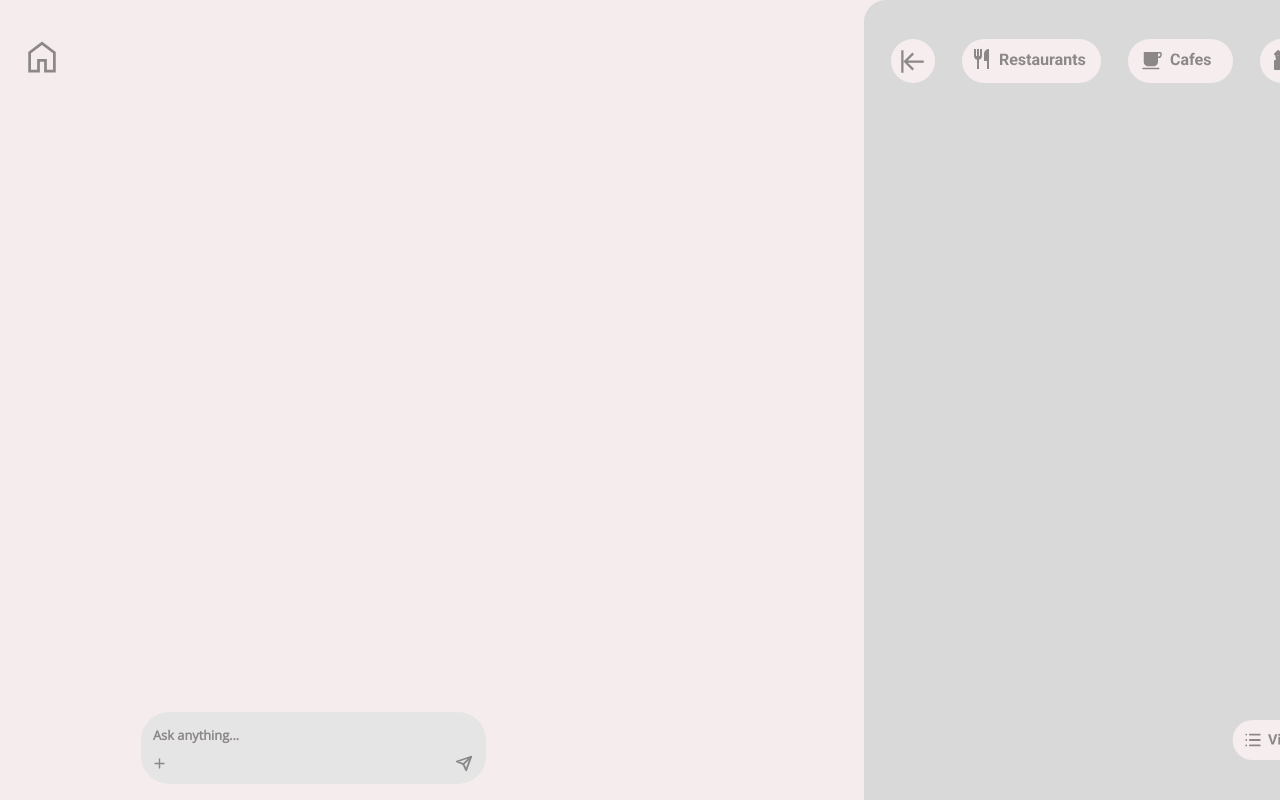
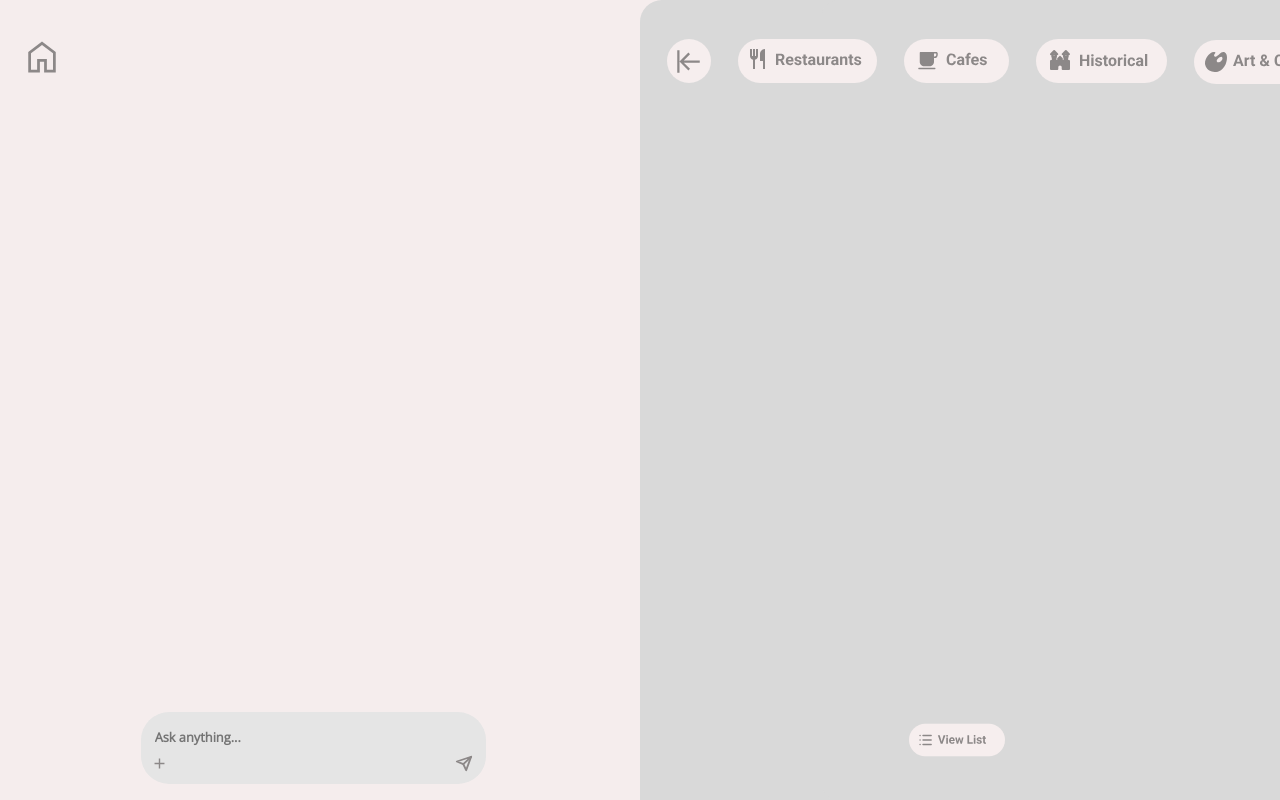
Before and after one commit to cedricdraghici/montreal-explorer, a React (Create React App) app in the folder frontend/: page /map-view in a window 1280 px wide. Built offline with nearby package versions, Linux system fonts and the light colour scheme.

Commit message:
new gigacommit

```diff
--- a/frontend/src/components/Chat.js
+++ b/frontend/src/components/Chat.js
@@ -1,19 +1,21 @@
 import React, { useState } from "react";
+import { ReactComponent as HomeIcon } from '../homeIcon.svg';
+import { useNavigate } from 'react-router-dom';
 
 function Chat() {
+  const navigate = useNavigate();
   const [messages, setMessages] = useState([]);
   const [input, setInput] = useState("");
   const [sessionId, setSessionId] = useState(null);
   const [pendingResponse, setPendingResponse] = useState(false);
+
 
   const handleSendMessage = async () => {
     if (input.trim() === "" || pendingResponse) return;
 
     const userMessage = input;
     setInput("");
-
-    const initialLength = messages.length;
-    const assistantMessageIndex = initialLength + 1;
+    const assistantMessageIndex = messages.length + 1;
 
     setMessages(prev => [
       ...prev,
@@ -24,15 +26,10 @@ function Chat() {
     setPendingResponse(true);
 
     try {
-      const response = await fetch("http://127.0.0.1:5000/gpt", {
+      const response = await fetch("http://10.122.141.184:4000/gpt", {
         method: "POST",
-        headers: {
-          "Content-Type": "application/json",
-        },
-        body: JSON.stringify({
-          session_id: sessionId,
-          user_message: userMessage
-        }),
+        headers: { "Content-Type": "application/json" },
+        body: JSON.stringify({ session_id: sessionId, user_message: userMessage }),
       });
 
       if (!response.ok) throw new Error("Request failed");
@@ -66,9 +63,7 @@ function Chat() {
               ));
             }
 
-            if (data.finished) {
-              setPendingResponse(false);
-            }
+            if (data.finished) setPendingResponse(false);
           } catch (error) {
             console.error('Error parsing chunk:', error);
           }
@@ -90,13 +85,22 @@ function Chat() {
   const messageStyles = (message) => ({
     ...styles.message,
     alignSelf: message.sender === "user" ? "flex-end" : "flex-start",
-    backgroundColor: message.sender === "user" ? "#007BFF" : "#f0f0f0",
+    backgroundColor: message.sender === "user" ? "#007BFF" : "#F3F3F3",
     color: message.sender === "user" ? "white" : "black",
     position: 'relative',
   });
 
+  const handleHomeButton = () => navigate('/');
+
   return (
     <div style={styles.container}>
+      <div style={styles.iconBar}>
+        <button className="home-button" onClick={handleHomeButton}>
+          <HomeIcon style={{ width: "24px", height: "24px", color: "#808080" }} />
+          <span className="HomeIconText">Back to Homepage</span>
+        </button>
+      </div>
+
       <div style={styles.chatBox}>
         {messages.map((message, index) => (
           <div key={index} style={messageStyles(message)}>
@@ -114,12 +118,13 @@ function Chat() {
           </div>
         ))}
       </div>
+
       <div style={styles.inputBox}>
         <input
           style={styles.input}
           value={input}
           onChange={(e) => setInput(e.target.value)}
-          placeholder="Type a message..."
+          placeholder="Ask anything..."
           onKeyPress={(e) => e.key === "Enter" && handleSendMessage()}
           disabled={pendingResponse}
         />
@@ -128,16 +133,11 @@ function Chat() {
           onClick={handleSendMessage}
           disabled={pendingResponse}
         >
-          {pendingResponse ? '...' : 'Send'}
+          {pendingResponse ? '...' : '➤'}
         </button>
       </div>
-      <style>{`
-        @keyframes pulse {
-          0% { opacity: 1; }
-          50% { opacity: 0.2; }
-          100% { opacity: 1; }
-        }
-      `}</style>
+
+      <style>{`@keyframes pulse { 0% { opacity:1; } 50% { opacity:0.2; } 100% { opacity:1; } }`}</style>
     </div>
   );
 }
@@ -146,49 +146,51 @@ const styles = {
   container: {
     display: "flex",
     flexDirection: "column",
-    height: "500px",
-    width: "300px",
-    border: "1px solid #ccc",
-    borderRadius: "8px",
-    overflow: "hidden",
+    justifyContent: "space-between",
+    height: "100vh", // Full viewport height
+    width: "100vw", // Full viewport width
+    backgroundColor: "#FFF5F5",
+    padding: "20px",
+    boxSizing: "border-box",
+    margin: "0 auto", // Center horizontally
   },
   chatBox: {
     flex: 1,
-    padding: "10px",
     overflowY: "auto",
+    padding: "15px", // Increased padding
     display: "flex",
     flexDirection: "column",
-    gap: "5px",
+    gap: "10px",
+    backgroundColor: "#FFFFFF",
+    borderRadius: "8px",
   },
   message: {
-    padding: "8px 12px",
-    borderRadius: "16px",
-    maxWidth: "70%",
+    padding: "10px 15px",
+    borderRadius: "20px",
+    maxWidth: "80%",
     wordWrap: "break-word",
   },
   inputBox: {
     display: "flex",
-    padding: "10px",
-    borderTop: "1px solid #ccc",
+    alignItems: "center",
+    gap: "10px",
+    padding: "15px 0",
   },
   input: {
     flex: 1,
-    padding: "8px",
-    borderRadius: "8px",
-    border: "1px solid #ccc",
+    padding: "15px",
+    borderRadius: "25px",
+    border: "1px solid #CCC",
+    backgroundColor: "#F9F9F9",
+    outline: "none",
   },
   sendButton: {
-    marginLeft: "10px",
-    padding: "8px 12px",
+    padding: "12px 18px",
+    borderRadius: "50%",
     backgroundColor: "#007BFF",
     color: "white",
     border: "none",
-    borderRadius: "8px",
     cursor: "pointer",
-    '&:disabled': {
-      backgroundColor: "#ccc",
-      cursor: "not-allowed"
-    }
   },
 };
 
--- a/frontend/src/components/MapViewPage.css
+++ b/frontend/src/components/MapViewPage.css
@@ -33,8 +33,6 @@
     top: 0;
     left: 119px;
 }
-
-
 
 .macbook-pro .collapse,
 .macbook-pro .restaurants,
@@ -90,56 +88,126 @@
     left: 42%; /* Center horizontally */
 }
 
-  .macbook-pro .overlap-group {
+.overlap-group {
     position: absolute;
-    width: 27%; /* Relative width */
-    height: 9%; /* Relative height */
-    bottom: 2%; /* Stick to the bottom */
-    left: 11%; /* Adjust position from the left */
+    width: 27%;
+    height: 9%;
+    bottom: 2%;
+    left: 11%;
+    display: flex;
+    align-items: center;
+    justify-content: space-between;
     background-image: url(../assets/rectangle-ask.svg);
-    background-size: cover; /* Maintain aspect ratio */
-    border-radius: 28px; /* Apply rounded corners */
-    overflow: hidden; /* Ensures the content stays within the rounded corners */
+    background-size: cover;
+    border-radius: 28px;
+    overflow: hidden;
+    padding: 0 15px;
 }
-
 
 .macbook-pro .askany {
     position: absolute;
-    width: 50%; /* Fit within the rectangle */
+    width: 105%;
     height: 50%;
-    top: 20%; /* Center vertically */
-    left: -9%; /* Center horizontally */
-    font-family: 'Open Sans', sans-serif; /* Use Open Sans */
+    top: 10%;
+    left: -9%;
+    font-family: 'Open Sans', sans-serif;
     font-weight: 600;
-    color: #8c8787;
-    font-size: 1vw; /* Responsive font size */
-    text-align: center;
+    font-size: 1vw;
+    text-align: left;
+    padding-left: 13%;
+    background-color: transparent;
+    border: none;
+    outline: none;
+    border-radius: 15px;
+    color: #333;
 }
 
 .macbook-pro .plus {
-    width: 5%; /* Relative to parent width */
-    height: auto; /* Maintain aspect ratio */
-    bottom: 3%; /* Position above the bottom */
+    width: 5%;
+    height: auto;
+    bottom: 3%;
     top: 60%;
-    left: 3%; /* Adjust from left */
+    left: 3%;
+}
+
+.macbook-pro .plus:hover {
+    filter: brightness(0.7);
 }
 
 .macbook-pro .send-button {
-    width: 5%; /* Relative to parent width */
-    height: auto; /* Maintain aspect ratio */
-    bottom: 3%; /* Position above the bottom */
+    width: 5%;
+    height: auto;
+    bottom: 3%;
     top: 60%;
-    right: 4%; /* Adjust from right */
+    right: 4%;
+}
+
+.macbook-pro .send-button:hover {
+    filter: brightness(0.7);
 }
 
 .macbook-pro .home-container {
-    position: absolute; /* Position it absolutely inside the parent container */
-    top: 35px; /* Adjust the top margin */
-    left: 20px; /* Adjust the left margin */
+    position: absolute;
+    top: 35px;
+    left: 20px;
 }
 
 .macbook-pro .home-icon {
-    width: 44px; /* Set the icon's width */
-    height: 44px; /* Set the icon's height */
-    cursor: pointer; /* Add a pointer cursor for interactivity */
+    width: 44px;
+    height: 44px;
+    cursor: pointer;
 }
+
+.macbook-pro .home-icon:hover {
+    filter: brightness(0.7);
+}
+
+.input-container {
+    position: relative;
+    width: 100%;
+    display: flex;
+    align-items: center;
+}
+
+.askany {
+    width: 100%;
+    padding: 10px;
+    border: none;
+    outline: none;
+    font-size: 16px;
+    background-color: #e9ecef;
+    border-radius: 8px;
+}
+
+.floating-label {
+    position: absolute;
+    left: 10px;
+    top: 50%;
+    transform: translateY(-50%);
+    color: #aaa;
+    font-size: 16px;
+    transition: all 0.2s ease-in-out;
+    pointer-events: none;
+}
+
+.askany:focus + .floating-label,
+.filled {
+    top: -10px;
+    left: 10px;
+    font-size: 12px;
+    color: #555;
+}
+
+.right-panel {
+    position: absolute;
+    right: 0; /* Anchor to the right side */
+    width: 50%; /* Adjust width as needed */
+    height: 100%;
+    transition: transform 0.4s ease; /* Smooth animation */
+    transform: translateX(0); /* Default position (fully visible) */
+      z-index: 10; /* higher than overlap-group */
+}
+
+.right-panel.collapsed {
+    transform: translateX(-100%); /* Move off-screen to the right */
+}
--- a/frontend/src/components/MapViewPage.js
+++ b/frontend/src/components/MapViewPage.js
@@ -1,4 +1,4 @@
-import React from "react";
+import React, { useState } from "react";
 import rectangle from "../assets/rectangle.svg";
 import curvedRec from "../assets/curved-rec.svg";
 import collapseIcon from "../assets/collapse.svg";
@@ -10,24 +10,127 @@ import parksIcon from "../assets/parks.svg";
 import viewListIcon from "../assets/viewlist.svg";
 import plusIcon from "../assets/plus.svg";
 import sendButtonIcon from "../assets/send-button.svg";
-import homeIcon from "../assets/home.svg"; // Home Icon import
+import homeIcon from "../assets/home.svg";
 import "./MapViewPage.css";
 
 function MapViewPage() {
+  const [messages, setMessages] = useState([]);
+  const [input, setInput] = useState("");
+  const [sessionId, setSessionId] = useState(null);
+  const [pendingResponse, setPendingResponse] = useState(false);
+  const [hoveredIndex, setHoveredIndex] = useState(null);
+  const [isCollapsed, setIsCollapsed] = useState(false);
+
+  const handleCollapseClick = () => {
+    setIsCollapsed((prev) => !prev);
+  };
+
+  const handleSendMessage = async () => {
+    if (input.trim() === "" || pendingResponse) return;
+
+    const userMessage = input;
+    setInput("");
+
+    const assistantIndex = messages.length + 1;
+
+    setMessages((prev) => [
+      ...prev,
+      { text: userMessage, sender: "user" },
+      { text: "", sender: "assistant", isStreaming: true },
+    ]);
+
+    setPendingResponse(true);
+
+    try {
+      const response = await fetch("http://10.122.141.184:4000/gpt", {
+        method: "POST",
+        headers: { "Content-Type": "application/json" },
+        body: JSON.stringify({ session_id: sessionId, user_message: userMessage }),
+      });
+
+      if (!response.ok) throw new Error("Request failed");
+
+      const reader = response.body.getReader();
+      const decoder = new TextDecoder();
+      let buffer = "";
+
+      while (true) {
+        const { done, value } = await reader.read();
+        if (done) break;
+
+        buffer += decoder.decode(value, { stream: true });
+        const chunks = buffer.split("\n\n");
+
+        for (let i = 0; i < chunks.length - 1; i++) {
+          const chunk = chunks[i].trim();
+          if (!chunk.startsWith("data: ")) continue;
+
+          try {
+            const data = JSON.parse(chunk.slice(6));
+
+            if (data.session_id) {
+              setSessionId(data.session_id);
+            }
+
+            if (data.delta) {
+              setMessages((prev) =>
+                prev.map((msg, index) =>
+                  index === assistantIndex
+                    ? {
+                        ...msg,
+                        text: msg.text + data.delta,
+                        isStreaming: !data.finished,
+                      }
+                    : msg
+                )
+              );
+            }
+
+            if (data.finished) {
+              setPendingResponse(false);
+            }
+          } catch (error) {
+            console.error("Error parsing chunk:", error);
+          }
+        }
+        buffer = chunks[chunks.length - 1];
+      }
+    } catch (error) {
+      console.error("Error:", error);
+      setMessages((prev) =>
+        prev.map((msg, index) =>
+          index === assistantIndex
+            ? {
+                text: error.message,
+                sender: "assistant",
+              }
+            : msg
+        )
+      );
+      setPendingResponse(false);
+    }
+  };
+
   return (
     <div className="macbook-pro">
       <div className="div">
-        {/* Home Icon */}
+        {/* Home icon */}
         <div className="home-container">
           <a href="/">
             <img className="home-icon" src={homeIcon} alt="Home Icon" />
           </a>
         </div>
 
-        <div className="overlap">
+        {/* Right panel */}
+        <div className={`right-panel ${isCollapsed ? "collapsed" : ""}`}>
           <img className="rectangle" src={rectangle} alt="Background Rectangle" />
           <img className="curved-rec" src={curvedRec} alt="Curved Background" />
-          <img className="collapse" src={collapseIcon} alt="Collapse Icon" />
+          <img
+            className="collapse"
+            src={collapseIcon}
+            alt="Collapse Icon"
+            onClick={handleCollapseClick}
+          />
           <img className="restaurants" src={restaurantsIcon} alt="Restaurants Icon" />
           <img className="cafes" src={cafesIcon} alt="Cafes Icon" />
           <img className="historical" src={historicalIcon} alt="Historical Icon" />
@@ -35,10 +138,76 @@ function MapViewPage() {
           <img className="parks" src={parksIcon} alt="Parks Icon" />
           <img className="viewlist" src={viewListIcon} alt="View List Icon" />
         </div>
+
+        {/* Input bar */}
         <div className="overlap-group">
-          <div className="askany">Ask anything...</div>
+          <input
+            className="askany"
+            type="text"
+            placeholder="Ask anything..."
+            value={input}
+            onChange={(e) => setInput(e.target.value)}
+            onKeyPress={(e) => e.key === "Enter" && handleSendMessage()}
+            disabled={pendingResponse}
+          />
           <img className="plus" src={plusIcon} alt="Plus Icon" />
-          <img className="send-button" src={sendButtonIcon} alt="Send Button" />
+          <img
+            className="send-button"
+            src={sendButtonIcon}
+            alt="Send Button"
+            onClick={handleSendMessage}
+          />
+        </div>
+
+        {/* Messages */}
+        <div
+          style={{
+            position: "absolute",
+            top: "48%",
+            left: "12%",
+            transform: "translate(-25%, -50%)",
+            width: "50.7%",
+            height: "70%",
+            padding: "20px",
+            overflowY: "auto",
+            backgroundColor: "transparent",
+            borderRadius: "10px",
+            display: "flex",
+            flexDirection: "column",
+            gap: "10px",
+          }}
+        >
+          {messages.map((msg, i) => {
+            const isChatGPTResponse = msg.sender === "assistant";
+            const isHovered = hoveredIndex === i;
+
+            return (
+              <div
+                key={i}
+                onMouseEnter={() => isChatGPTResponse && setHoveredIndex(i)}
+                onMouseLeave={() => setHoveredIndex(null)}
+                style={{
+                  textAlign: "left",
+                  margin: "0",
+                  padding: "10px",
+                  backgroundColor: isHovered
+                    ? "#D9D9D9"
+                    : isChatGPTResponse
+                    ? "#EDEDED"
+                    : "transparent",
+                  borderRadius: "10px",
+                  maxWidth: "100%",
+                  wordWrap: "break-word",
+                  alignSelf: "flex-start",
+                  fontFamily:
+                    '-apple-system, BlinkMacSystemFont, "Segoe UI", Roboto, "Helvetica Neue", Arial, sans-serif',
+                  transition: "background-color 0.3s ease",
+                }}
+              >
+                {isChatGPTResponse ? <b>{msg.text}</b> : msg.text}
+              </div>
+            );
+          })}
         </div>
       </div>
     </div>
```
Also changed, not shown: frontend/src/assets/curved-rec.svg, frontend/src/assets/view_list_frame.svg (added). Lines whose indentation alone changed are shown as unchanged.
